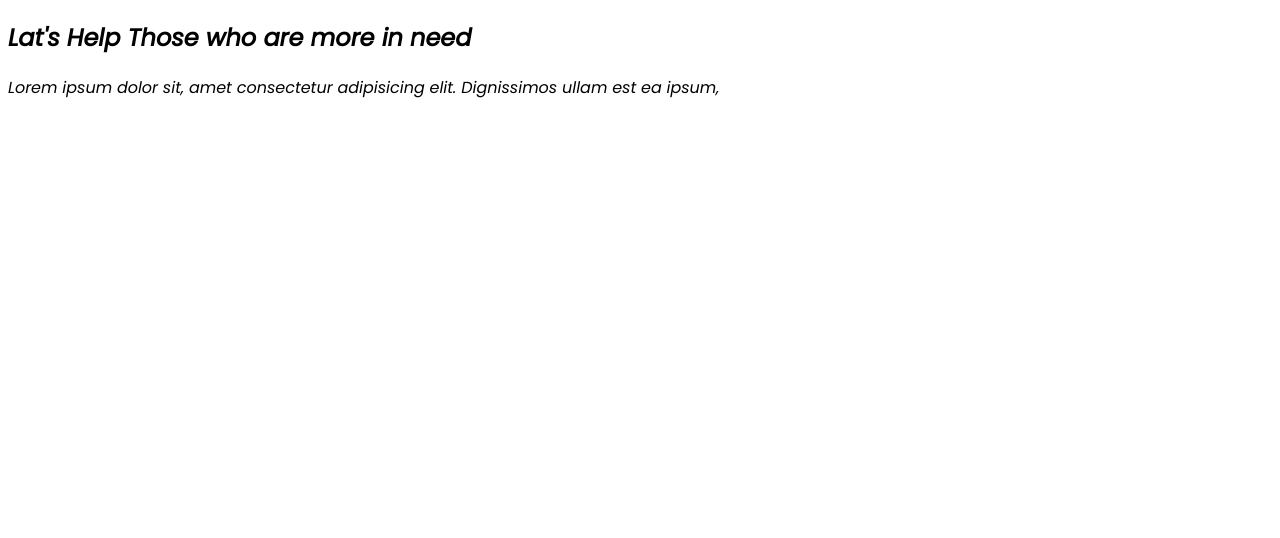
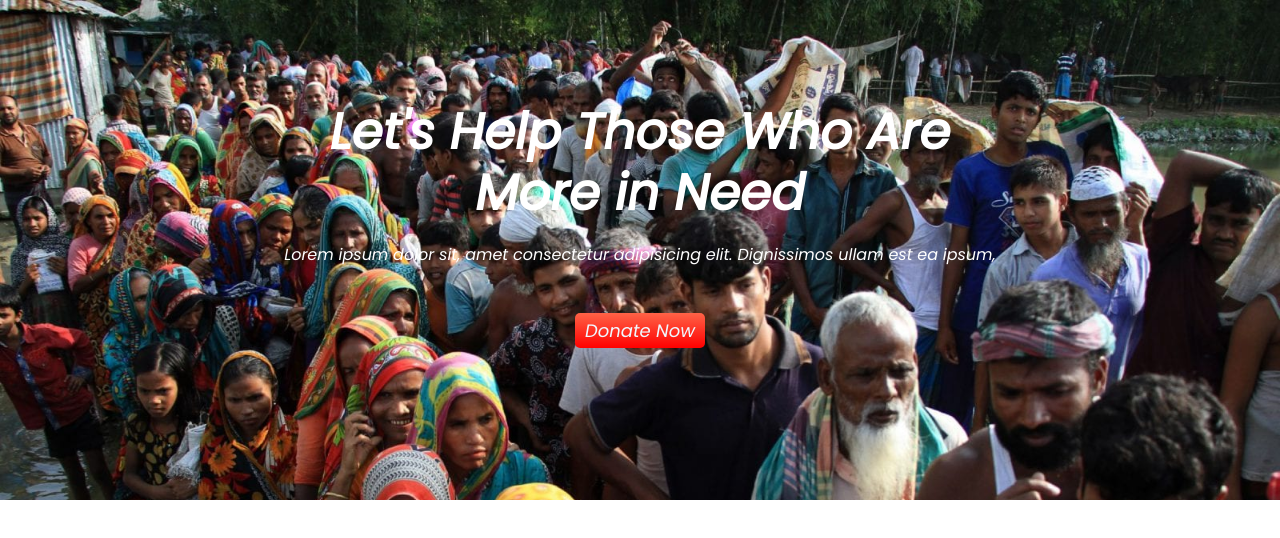
Before and after one commit to Muztaba2797/donate, a plain HTML site: page index.html in a window 1280 px wide. Drawn offline with Linux system fonts and the light colour scheme.

Commit message:
add banner

```diff
--- a/index.html
+++ b/index.html
@@ -11,10 +11,13 @@
     <link href="https://fonts.googleapis.com/css2?family=Poppins:ital@1&display=swap" rel="stylesheet">
 </head>
 <body>
-    <section>
-        <h1>Lat's Help Those who are more in need </h1>
-        <p>Lorem ipsum dolor sit, amet consectetur adipisicing elit. Dignissimos ullam est ea ipsum,</p>
-
+    <section class="banner">
+        <div class="center">
+            <h1>Let's Help Those Who Are </h1>
+            <h1>More in Need</h1>
+            <p>Lorem ipsum dolor sit, amet consectetur adipisicing elit. Dignissimos ullam est ea ipsum,</p><br><br>
+            <a target="_blank" href="www.facebook.com">Donate Now</a>
+        </div>
     </section>
 
 </body>
--- a/style.css
+++ b/style.css
@@ -1,3 +1,33 @@
 body {
     font-family: 'Poppins', sans-serif;
+    margin: 0%;
 }
+.banner{
+    background-image: url(images/donation7.jpg);
+    background-size:cover;
+    height: 500px;
+    text-align:center;
+
+}
+.center{
+    padding: 80px 0;
+    line-height: 20px;
+}
+.center h1 {
+    color: white;
+    font-size: 50px;
+
+
+}
+.center p {
+    color: white;
+}
+.center a {
+    text-decoration: none;
+    margin: 10px 40px;
+    padding: 5px 10px;
+    background-image: linear-gradient(tomato,red);
+    border-radius: 5px;
+    font-size: large;
+    color: aliceblue;
+}
```
